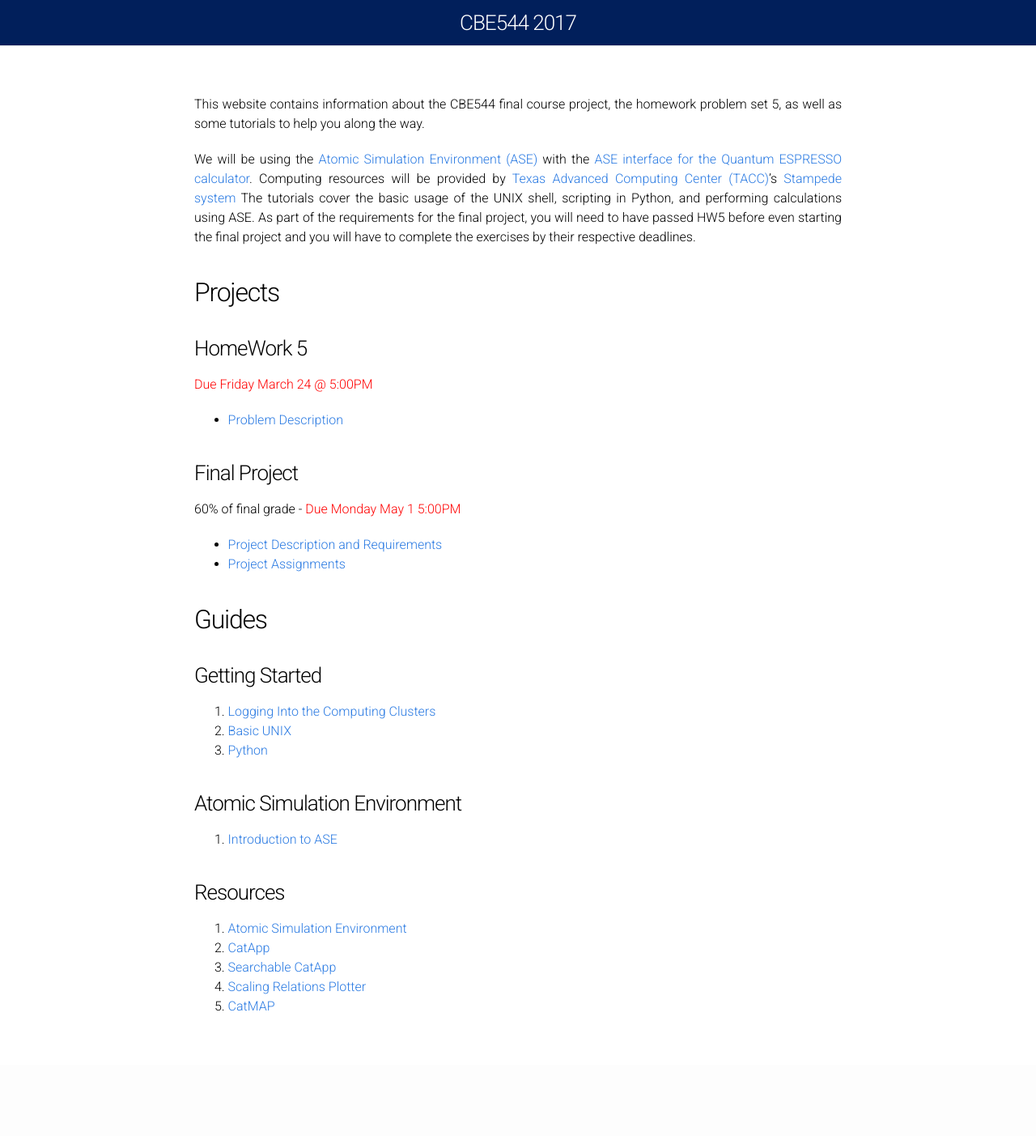
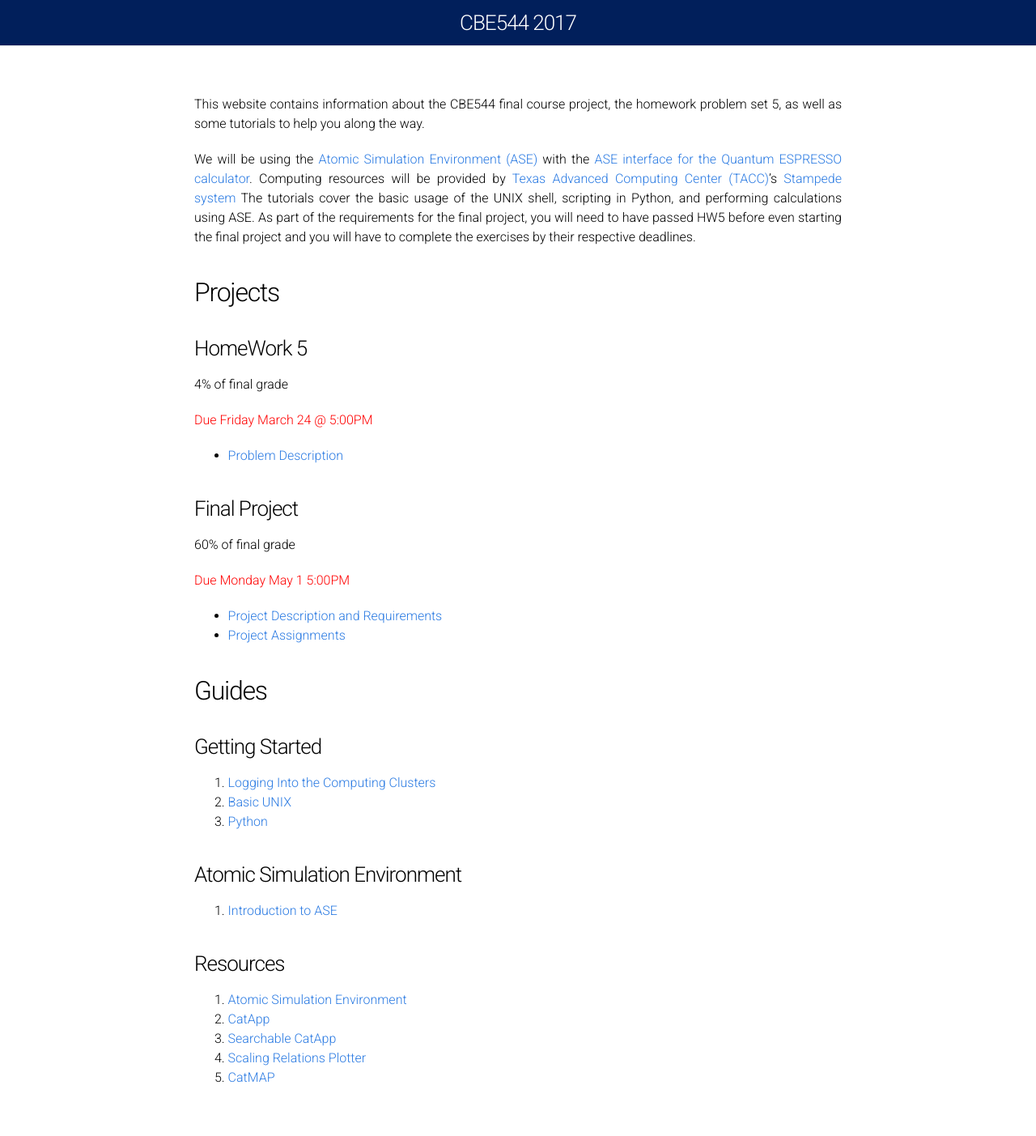
Before and after one commit to vojale/CBE544-2018.github.io, a Jekyll site: the page built from Index.md, in a window 1280 px wide. Shown: the whole page at 81% size. Built offline with Jekyll 4.4.1, drawn with Linux system fonts in a browser that asks for light colours; before the commit the page ends 1315 px from its top, so only the background shows below that.

Commit message:
Update Index.md

```diff
--- a/Index.md
+++ b/Index.md
@@ -11,11 +11,13 @@ We will be using the [Atomic Simulation Environment (ASE)](https://wiki.fysik.dt
 ## Projects ##
 
 ### HomeWork 5 ###
+4% of final grade
 <font color="red">Due Friday March 24 @ 5:00PM</font>
   * [Problem Description](/HW5)
 
 ### Final Project ###
-60% of final grade - <font color="red">Due Monday May 1 5:00PM</font>
+60% of final grade
+<font color="red">Due Monday May 1 5:00PM</font>
   * [Project Description and Requirements](Project/)
   * [Project Assignments](Project_Assignments/)
 
```
